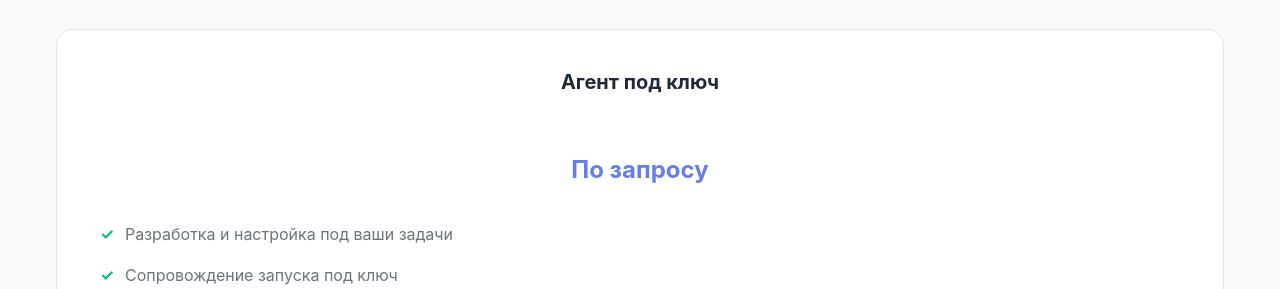
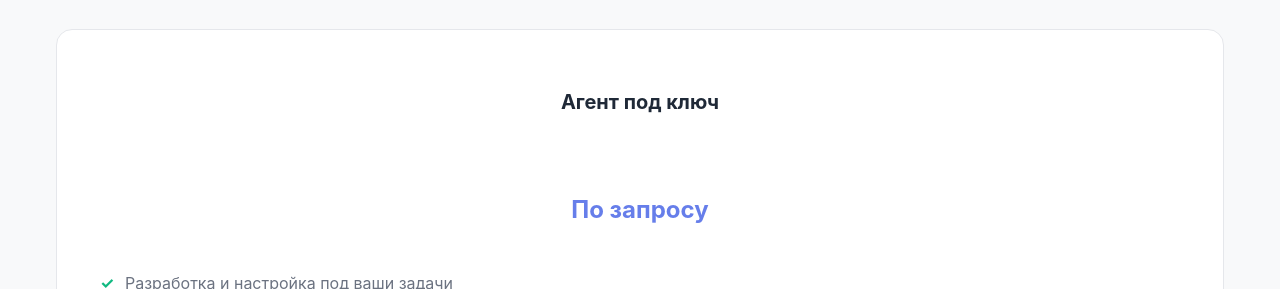
Before and after one commit to glinochka/RSD, a React (Vite) app in the folder frontend/: page /pricing in a window 1280 px wide. Shown: the part 267-556 px from the top of the page. Built offline with nearby package versions, Linux system fonts and the light colour scheme; no server answers.

Commit message:
дизайн, фавикон и загаловок

```diff
--- a/frontend/index.html
+++ b/frontend/index.html
@@ -2,15 +2,30 @@
 <html lang="en">
   <head>
     <meta charset="UTF-8" />
-    <link rel="icon" type="image/svg+xml" href="/vite.svg" />
+    <link rel="icon" href="/favicon/favicon.ico" sizes="any" />
+    <link rel="icon" type="image/png" sizes="32x32" href="/favicon/favicon-32x32.png" />
+    <link rel="icon" type="image/png" sizes="16x16" href="/favicon/favicon-16x16.png" />
+    <link rel="icon" type="image/png" sizes="192x192" href="/favicon/android-chrome-192x192.png" />
+    <link rel="apple-touch-icon" href="/favicon/apple-touch-icon.png" />
+    <link rel="manifest" href="/favicon/site.webmanifest" />
     <meta name="viewport" content="width=device-width, initial-scale=1.0" />
+    <meta
+      name="description"
+      content="Персональные ИИ-агенты за минуты: поддержка, продажи, база знаний. Запуск без кода — сервис RSD."
+    />
+    <meta property="og:title" content="RSD | Персональные ИИ-агенты за 5 минут" />
+    <meta
+      property="og:description"
+      content="Персональные ИИ-агенты за минуты: поддержка, продажи, база знаний. Запуск без кода — сервис RSD."
+    />
+    <meta property="og:type" content="website" />
     <link rel="preconnect" href="https://fonts.googleapis.com" />
     <link rel="preconnect" href="https://fonts.gstatic.com" crossorigin />
     <link
       href="https://fonts.googleapis.com/css2?family=Audiowide&display=swap"
       rel="stylesheet"
     />
-    <title>RSD</title>
+    <title>RSD | Персональные ИИ-агенты за 5 минут</title>
   </head>
   <body>
     <div id="root"></div>
--- a/frontend/src/pages/PriceList.jsx
+++ b/frontend/src/pages/PriceList.jsx
@@ -16,6 +16,11 @@ const PENDING_YOOKASSA_PAYMENT_ID_KEY = 'pending_yookassa_payment_id';
 const MARKETING_DISCOUNTS_BY_PLAN = {
   Advanced: 40,
   Pro: 60,
+};
+const PLAN_DISPLAY_NAMES = {
+  Free: 'Базовый',
+  Advanced: 'Продвинутый',
+  Pro: 'Про',
 };
 
 const roundUpToNextHundred = (value) => Math.ceil(value / 100) * 100;
@@ -77,7 +82,7 @@ const PriceList = () => {
     try {
       const returnUrl = `${window.location.origin}${NAVIGATION_ROUTES.PRICING}`;
       const payment = await pricingService.createYooKassaPayment({
-        plan_name: planId,
+        plan_name: selectedPlan.code,
         return_url: returnUrl,
       });
 
@@ -185,7 +190,7 @@ const PriceList = () => {
     const sorted = [...plans].sort((a, b) => (order[a?.code] ?? 999) - (order[b?.code] ?? 999));
     const mapped = sorted.map((plan) => {
       const code = plan?.code;
-      const title = plan?.title || code;
+      const title = PLAN_DISPLAY_NAMES[code] || plan?.title || code;
       const price = Number(plan?.price_rub_month ?? 0);
       const discountPercent = MARKETING_DISCOUNTS_BY_PLAN[code] ?? null;
       const isPaid = Boolean(plan?.is_paid);
--- a/frontend/src/styles/priceList.css
+++ b/frontend/src/styles/priceList.css
@@ -72,6 +72,10 @@
   font-weight: var(--font-weight-bold);
   color: var(--color-text);
   margin-bottom: var(--spacing-lg);
+  min-height: 64px;
+  display: flex;
+  align-items: center;
+  justify-content: center;
 }
 
 .price-old-row {
@@ -115,6 +119,7 @@
   align-items: baseline;
   justify-content: center;
   gap: var(--spacing-xs);
+  min-height: 48px;
 }
 
 .currency {
@@ -270,4 +275,8 @@
     padding: var(--spacing-lg);
     min-height: 340px;
   }
+
+  .price-title {
+    min-height: 48px;
+  }
 }
```
Also changed, not shown: frontend/public/vite.svg.
